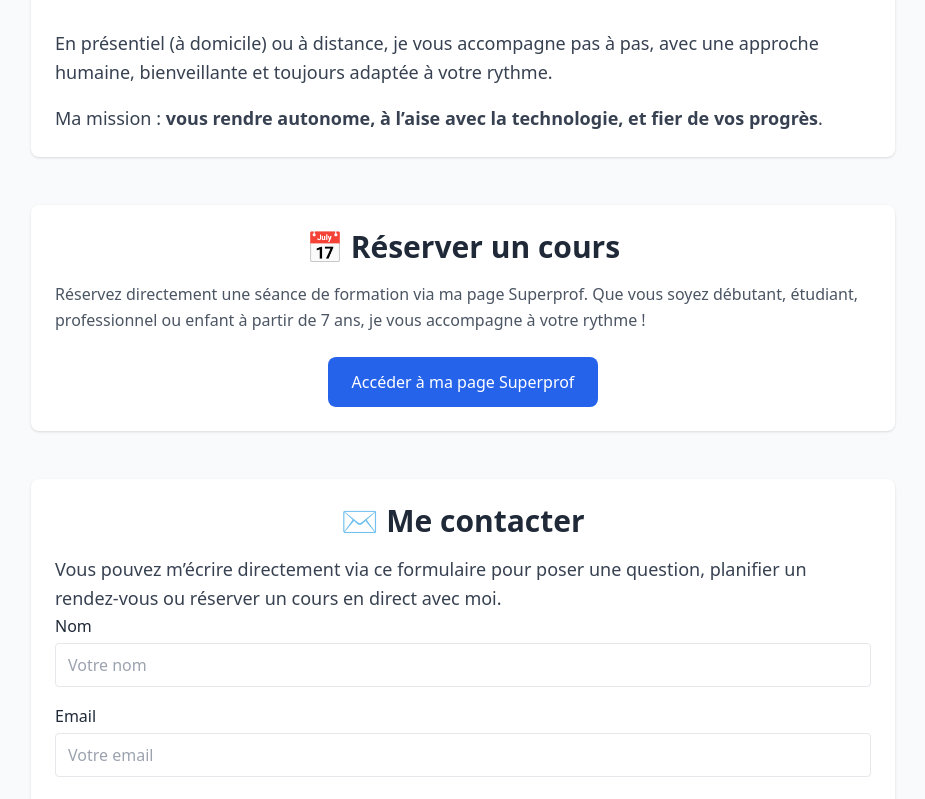
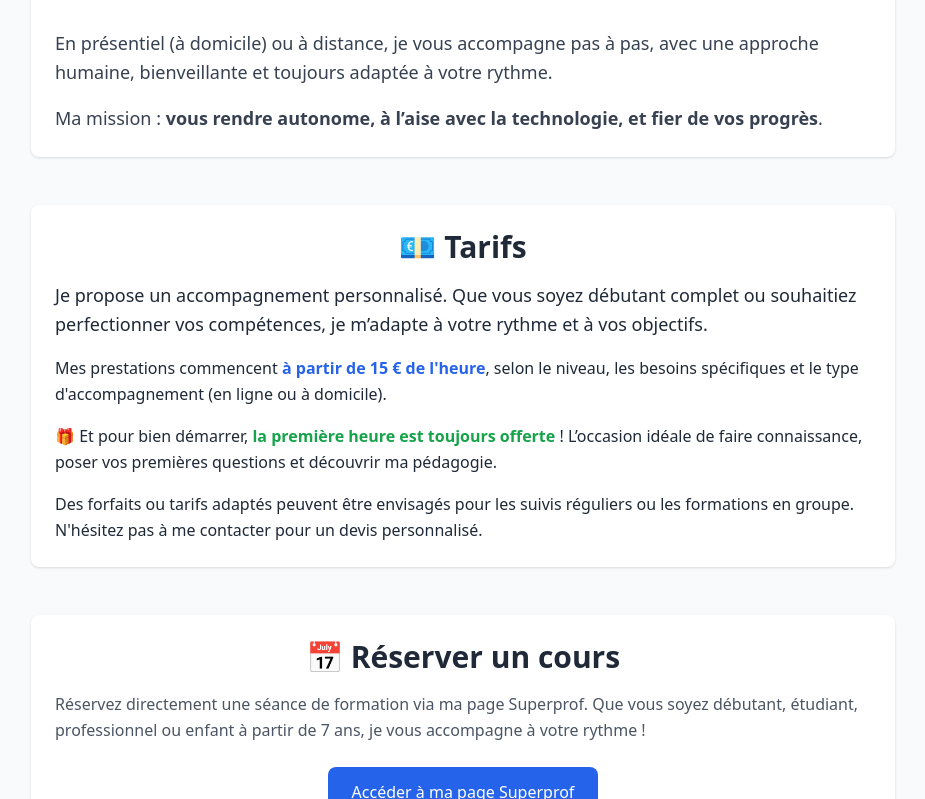
Before and after one commit to ftripoli/FormationsInformatiqueUniverselles, a plain HTML site: page index.html in a window 1280 px wide. Shown: the part 2001-2800 px from the top of the page, without its empty margins (177-1102 px from the left). Drawn offline with nearby package versions, Linux system fonts and the light colour scheme.

Commit message:
add: tarifs

```diff
--- a/index.html
+++ b/index.html
@@ -83,6 +83,10 @@
           <span class="emoji">🔎</span>
           <span class="tooltip">&Agrave; propos de moi</span>
         </a>
+        <a href="#tarifs" class="menu-link">
+          <span class="emoji">💶</span>
+          <span class="tooltip">Tarifs</span>
+        </a>
         <a href="#booking" class="menu-link">
           <span class="emoji">📅</span>
           <span class="tooltip">R&eacute;server un cours</span>
@@ -106,6 +110,7 @@
       <a href="#formations" class="block py-2 hover:text-gray-300">📚 Formations propos&eacute;es</a>
       <a href="#requirements" class="block py-2 hover:text-gray-300">🧾 Pr&eacute;requis</a>
       <a href="#about_me" class="block py-2 hover:text-gray-300">🔎 &Agrave; propos de moi</a>
+      <a href="#tarifs" class="block py-2 hover:text-gray-300">💶 Tarifs</a>
       <a href="#booking" class="block py-2 hover:text-gray-300">📅 R&eacute;server un cours</a>
       <a href="#contact" class="block py-2 hover:text-gray-300">✉️ Contact</a>
     </div>
@@ -227,6 +232,24 @@
       </div>
     </section>
 
+    <section id="tarifs">
+      <div class="bg-white p-6 rounded-lg shadow">
+        <h2 class="text-3xl font-bold mb-4 text-center">💶 Tarifs</h2>
+        <p class="text-gray-800 text-lg leading-relaxed">
+          Je propose un accompagnement personnalis&eacute;. Que vous soyez d&eacute;butant complet ou souhaitiez perfectionner vos comp&eacute;tences, je m’adapte &agrave; votre rythme et &agrave; vos objectifs.
+        </p>
+        <p class="mt-4">
+          Mes prestations commencent <strong class="font-semibold text-blue-600"> &agrave; partir de 15 € de l'heure</strong>, selon le niveau, les besoins sp&eacute;cifiques et le type d'accompagnement (en ligne ou &agrave; domicile).
+        </p>
+        <p class="mt-4">
+          🎁 Et pour bien d&eacute;marrer, <strong class="font-semibold text-green-600">la premi&egrave;re heure est toujours offerte</strong> ! L’occasion id&eacute;ale de faire connaissance, poser vos premi&egrave;res questions et d&eacute;couvrir ma p&eacute;dagogie.
+        </p>
+        <p class="mt-4">
+          Des forfaits ou tarifs adapt&eacute;s peuvent être envisag&eacute;s pour les suivis r&eacute;guliers ou les formations en groupe. N'h&eacute;sitez pas &agrave; me contacter pour un devis personnalis&eacute;.
+        </p>
+      </div>
+    </section>
+
     <section id="booking">
       <div class="bg-white p-6 rounded-lg shadow">
         <h2 class="text-3xl font-bold mb-4 text-center">📅 R&eacute;server un cours</h2>
```
